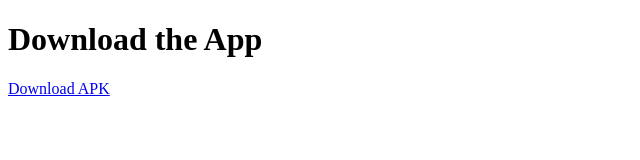
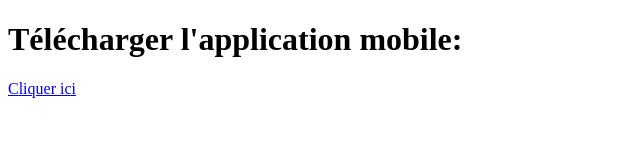
Before and after one commit to EthanTekB/CheckUpApk, a plain HTML site: page index.html in a window 1280 px wide. Shown: the whole page, without its empty margins (0-640 px from the left). Drawn offline with Linux system fonts and the light colour scheme.

Commit message:
[ADD] adjusted text on download page

```diff
--- a/index.html
+++ b/index.html
@@ -1,10 +1,10 @@
 <!DOCTYPE html>
 <html>
 <head>
-    <title>Download APK</title>
+    <title>Télécharger l'application prise de poste</title>
 </head>
 <body>
-    <h1>Download the App</h1>
-    <a href="https://ethantekb.github.io/CheckUpApk/HAGD-CheckUpMobile.apk">Download APK</a>
+    <h1>Télécharger l'application mobile:</h1>
+    <a href="https://ethantekb.github.io/CheckUpApk/HAGD-CheckUpMobile.apk">Cliquer ici</a>
 </body>
 </html>
```
